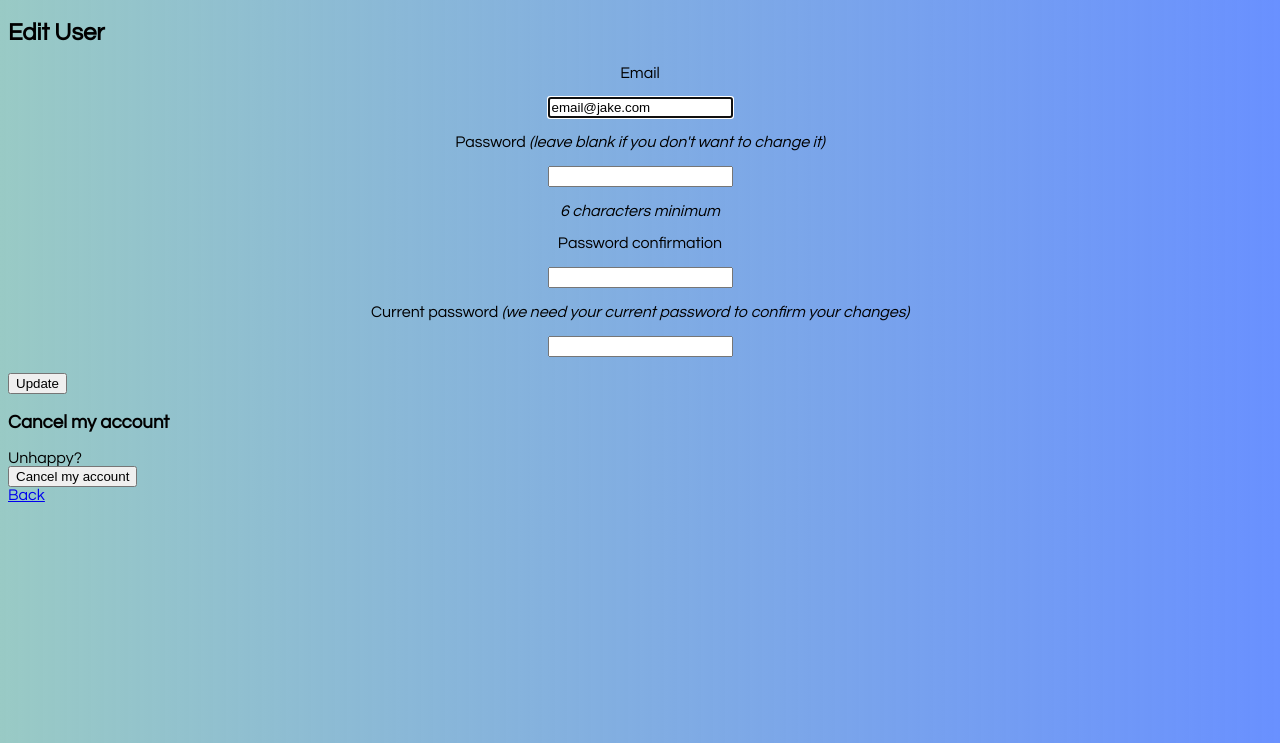
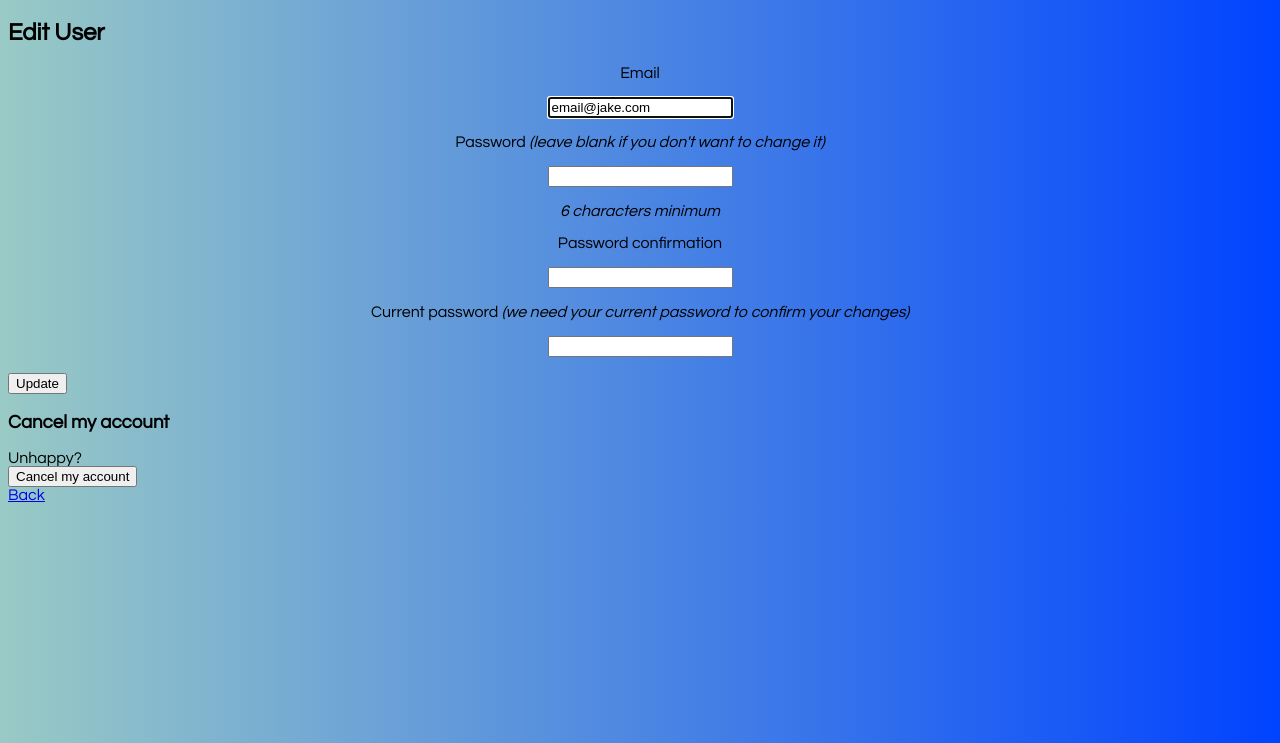
Before and after one commit to jacobg1/bird-book, a Rails app: page /users/edit in a window 1280 px wide. Shown: the top 743 px of the page. Run offline with Rails 7, Linux system fonts and the light colour scheme; a user stored in the database is signed in; some libraries are stand-ins or nearby versions.

Commit message:
css update

```diff
--- a/app/assets/stylesheets/application.css
+++ b/app/assets/stylesheets/application.css
@@ -19,9 +19,9 @@ body {
   font-family: sans-serif;
   background: #99cac5; /* For browsers that do not support gradients */
   background: -webkit-linear-gradient(left, #99cac5, #0043FF); /* For Safari 5.1 to 6.0 */
-  background: -o-linear-gradient(right, #99cac5, #0043ff96);*/ /* For Opera 11.1 to 12.0 */
+  background: -o-linear-gradient(right, #99cac5, #0043FF);*/ /* For Opera 11.1 to 12.0 */
   background: -moz-linear-gradient(right,#99cac5, #0043FF); /* For Firefox 3.6 to 15 */
-  background: linear-gradient(to right, #99cac5, #0043ff96); /* Standard syntax */
+  background: linear-gradient(to right, #99cac5, #0043FF); /* Standard syntax */
   font-family: 'Questrial', sans-serif;
 
 }
```
